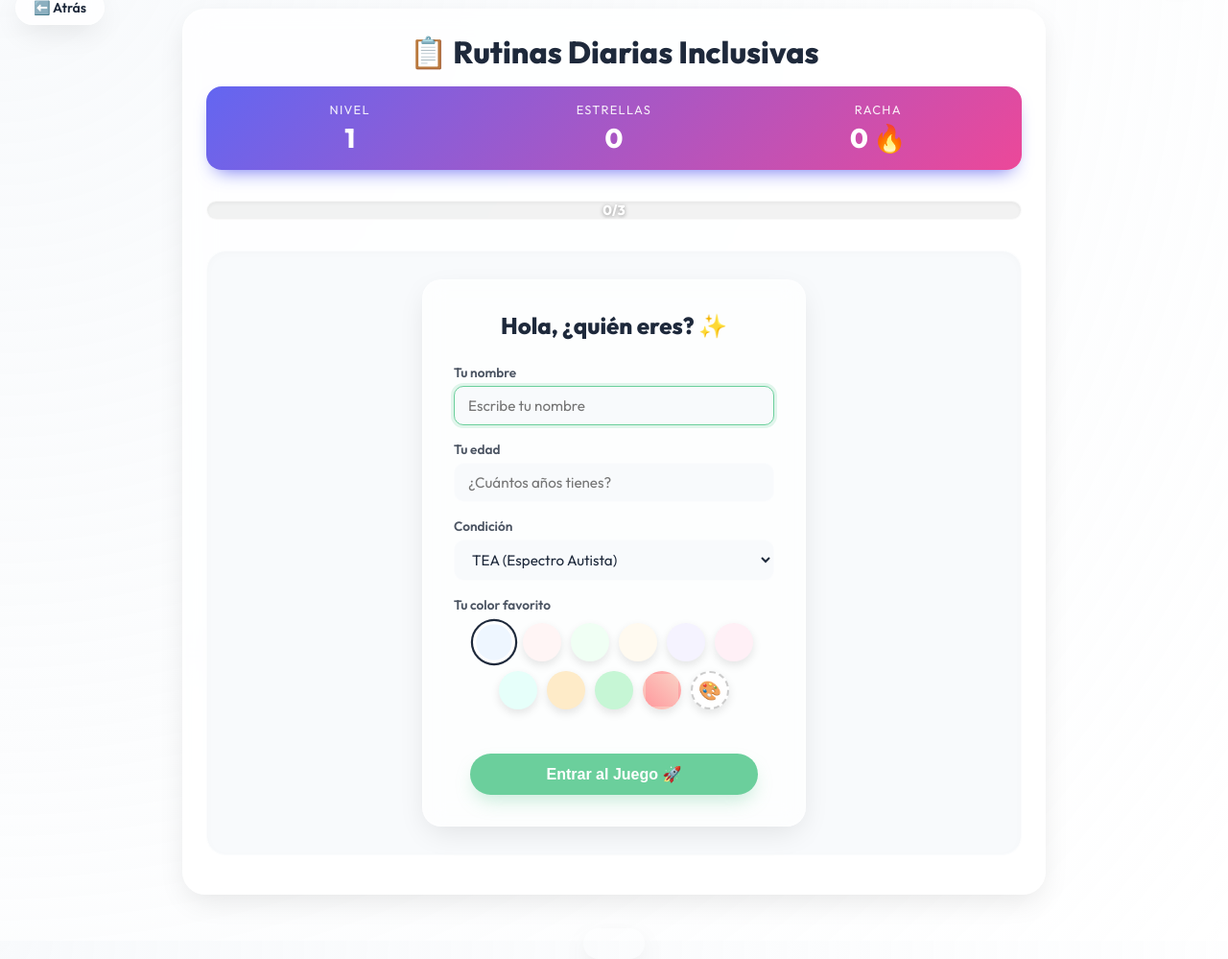
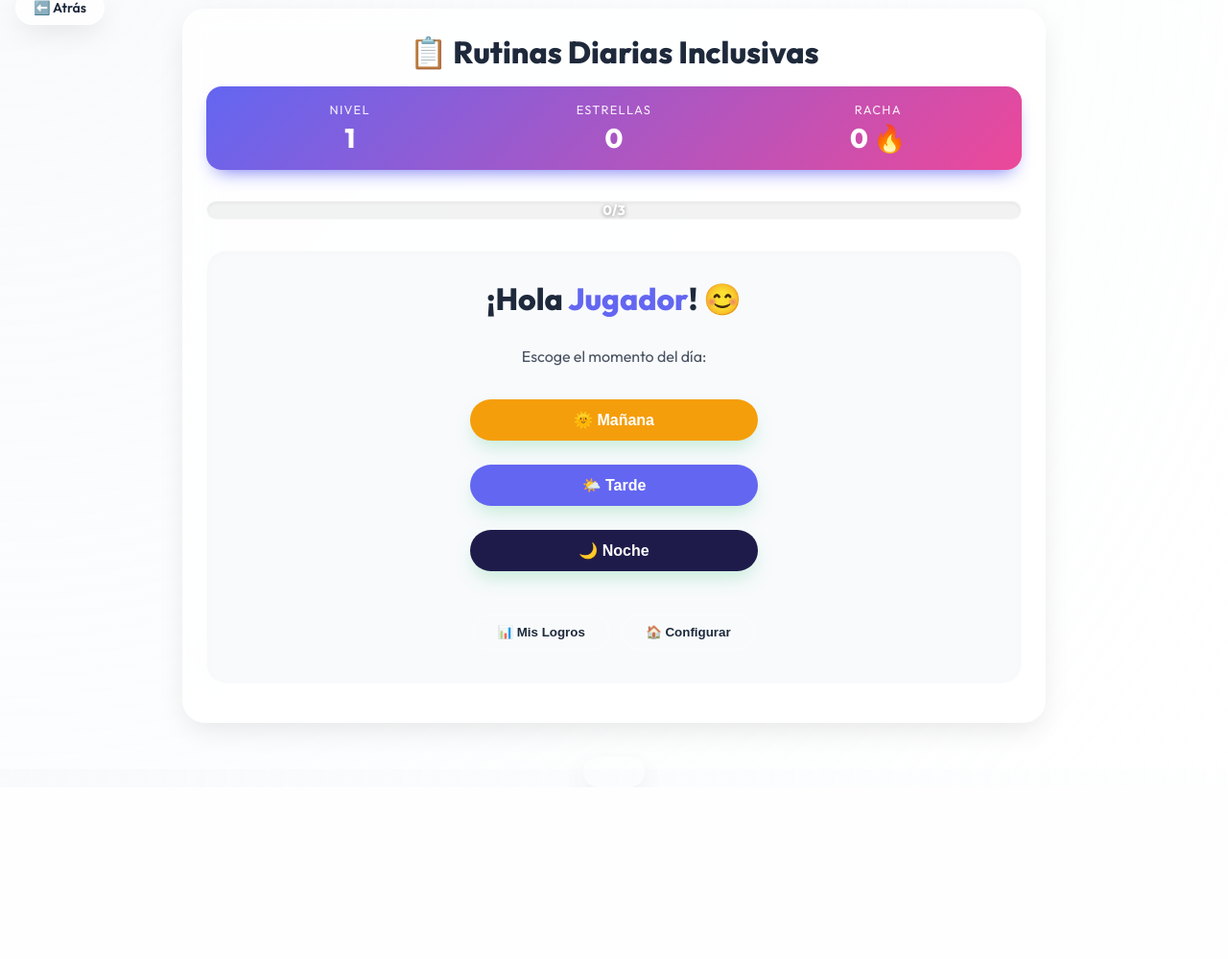
Before and after one commit to WilsJhos/aprendo_app_backend, a Django app: page /game/rutinas/ in a window 1280 px wide. Shown: the part 80-1079 px from the top of the page at 96% size. After the commit the page ends 842 px from the top, so only its background shows below. Run offline with Django 5.2, Linux system fonts and the light colour scheme; the visitor is signed in with stand-in values (Sample User, id 1); data comes from the database, SQL or seed files in the repository.

Commit message:
inicioRutina

```diff
--- a/templates/games/rutinas.html
+++ b/templates/games/rutinas.html
@@ -178,7 +178,7 @@
 {% block game_area %}
 <div id="gameArea">
     <!-- INICIO -->
-    <div id="inicio" class="screen active">
+    <div id="inicio" class="screen">
         <div class="form-card">
             <h2 style="margin-bottom: 25px;">Hola, ¿quién eres? ✨</h2>
 
@@ -486,10 +486,14 @@
         mostrar("inicio");
     }
 
-    // Auto-focus name field and start particles
+    // Start directly in the menu (no name/age required)
     window.onload = () => {
         createMagicParticles(['☀️', '🌙', '🪥', '🚿', '🥣', '🏫', '🛏️', '🧸', '🧩', '🎨']);
-        setTimeout(() => document.getElementById('nombre').focus(), 500);
+        // Set a default display name and show menu immediately
+        nombreActual = "Jugador";
+        const nameEl = document.getElementById('nombreUser');
+        if (nameEl) nameEl.textContent = nombreActual;
+        mostrar('menu');
     };
 </script>
 {% endblock %}
```
Also changed, not shown: static_assets/rutinas.html (+9 -1 lines).
